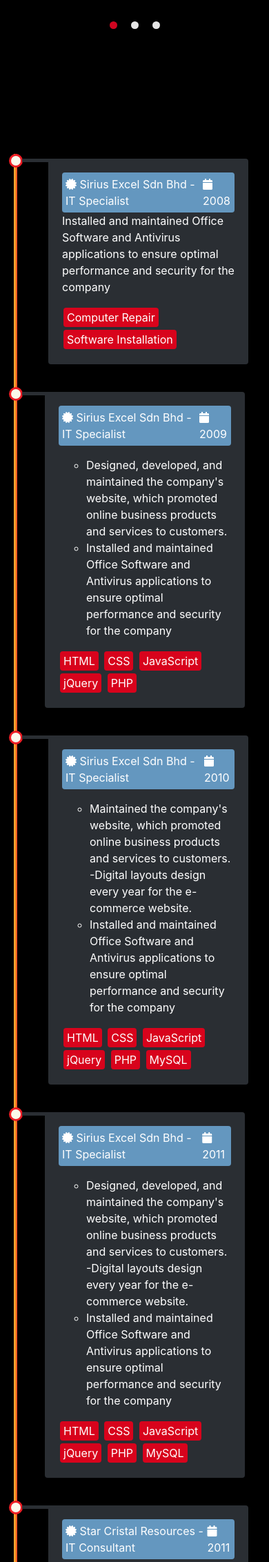
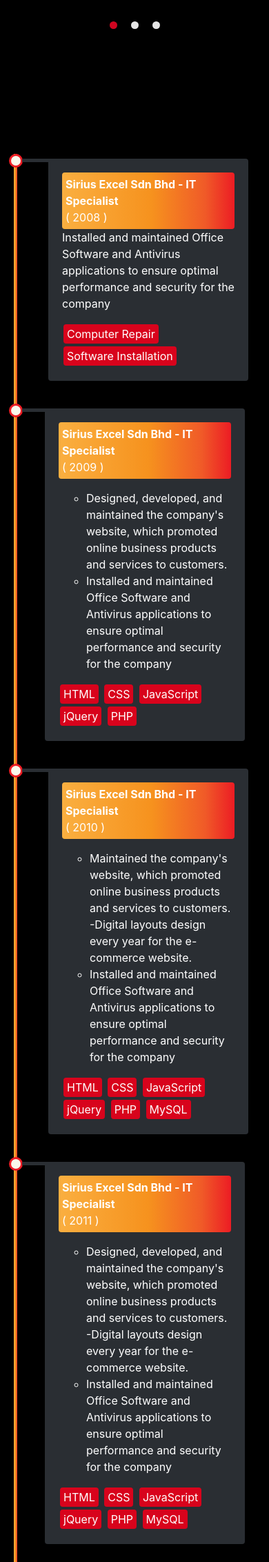
Before and after one commit to faizal-ebil/faizal-ebil.github.io, a PHP site: page / in a window 390 px wide. Shown: the part 2515-4779 px from the top of the page at 69% size. Run offline with PHP 8.4, Linux system fonts and the light colour scheme; some web fonts are replaced.

Commit message:
Update index.css

```diff
--- a/resources/css/theme/megaone/1.0.0/default/index.css
+++ b/resources/css/theme/megaone/1.0.0/default/index.css
@@ -179,15 +179,19 @@
   background:#2a2e33;
   border-radius:4px 0px 4px 4px;
 }
+
 .timeline .parent > .child:nth-child(even) .content:before{right:-38px;}
 
 .timeline-content-info{
   background-color:#6497bf;
+  background:linear-gradient(to right, #faaf40 0%, #f6921e 52%, #f05a28 83%, #ec1c24 100%) !important;
   border-radius:4px;
   display:flex;
   justify-content:space-between;
   padding:2%;
 }
+
+
 
 .content-skills{margin:15px 0px 0px 0px;}
 .content-skills span{
@@ -218,4 +222,25 @@
   }
 
   .timeline .parent > .child:nth-child(even) .content:before{left:-33px;}
+
+  .timeline-content-info{
+    flex-direction:column;
+  }
+
+  .timeline-content-info i{
+    display:none;
+  }
+
+  .timeline-content-info-title{
+    font-weight:bold;
+  }
+
+  .timeline-content-info-date::before{
+    content:'(';
+  }
+
+  .timeline-content-info-date::after{
+    content:')';
+  }
+
 }
```
